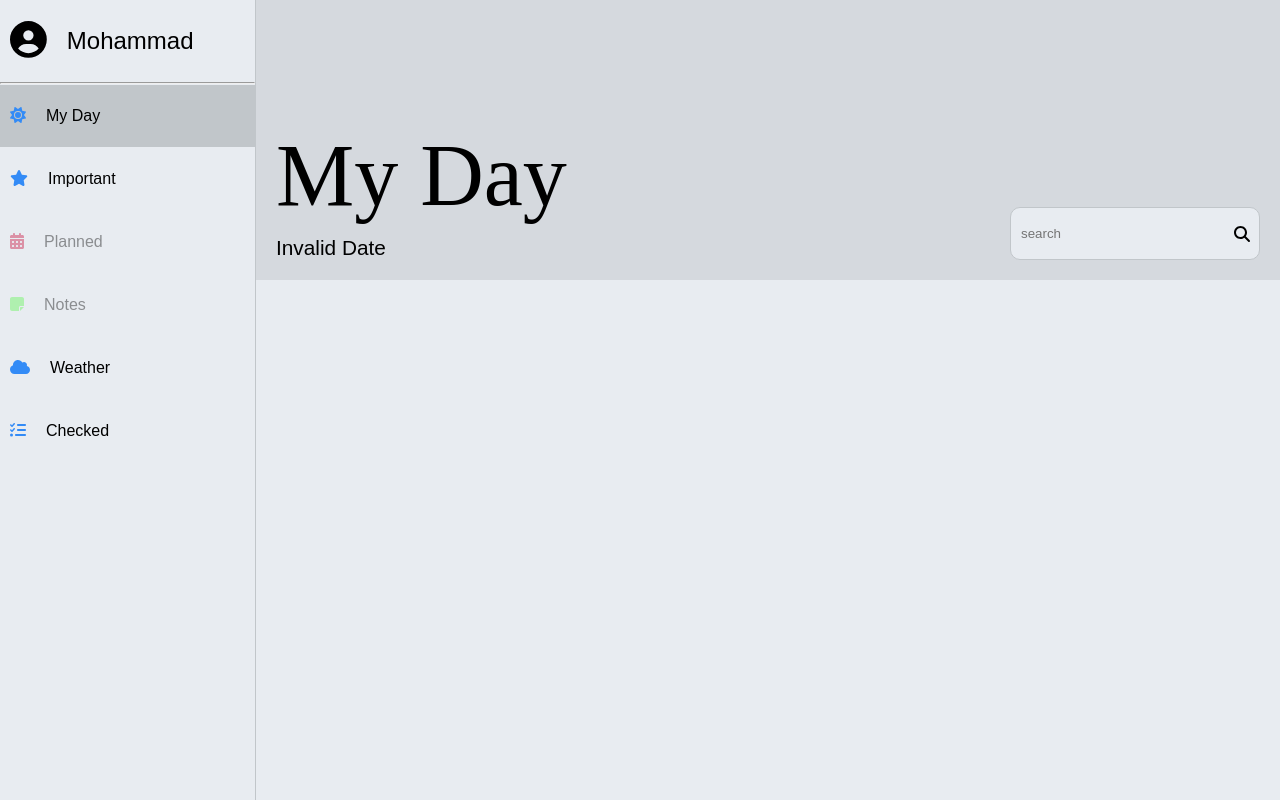
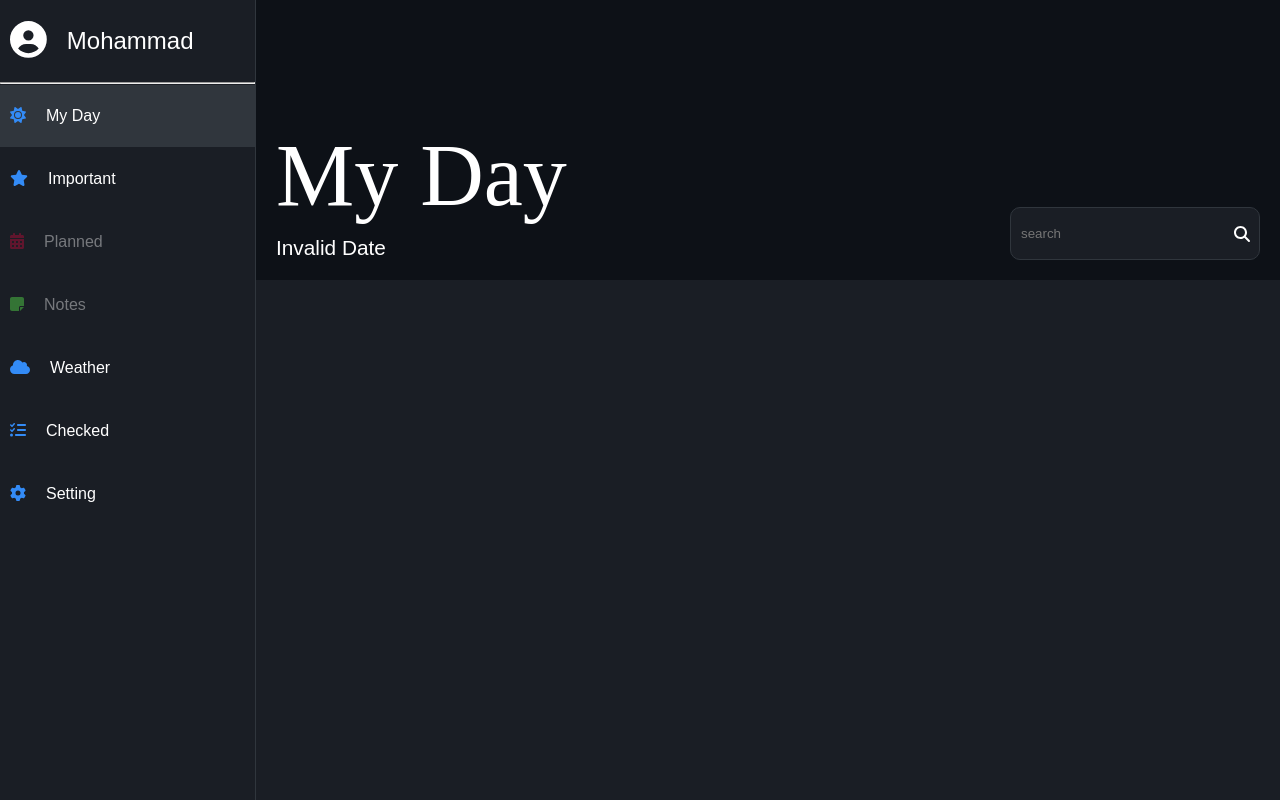
Before and after one commit to MohammadNourizadeh/taskManager3, a React (Vite) app in the folder front-end/: page /admin in a window 1280 px wide. Built offline with nearby package versions, Linux system fonts and the light colour scheme; no server answers.

Commit message:
working on sidebar item component

```diff
--- a/front-end/src/layout/admin/components/sidebar/components/sidebarItems/components/sidebarItem/SidebarItem.module.scss
+++ b/front-end/src/layout/admin/components/sidebar/components/sidebarItems/components/sidebarItem/SidebarItem.module.scss
@@ -3,7 +3,8 @@
 li {
   margin: 1px 0px;
   a,
-  .disableItemIconAndNameContainer {
+  .disableItem,
+  .itemWithChildren {
     padding: 22px 10px;
     display: flex;
     gap: 20px;
@@ -11,14 +12,16 @@
     text-decoration: none;
   }
 
-  .disableItemIconAndNameContainer {
+  .disableItem {
     opacity: 0.4;
   }
 }
 
 // light mode
 #lightMode {
-  a {
+  a,
+  .itemWithChildren,
+  .disableItem {
     color: index.$lightMode_text_color;
 
     &:hover {
@@ -33,7 +36,9 @@
 
 // dark mode
 #darkMode {
-  a {
+  a,
+  .itemWithChildren,
+  .disableItem {
     color: index.$darkMode_text_color;
 
     &:hover {
--- a/front-end/src/layout/admin/components/sidebar/components/sidebarItems/components/sidebarItem/SidebarItem.tsx
+++ b/front-end/src/layout/admin/components/sidebar/components/sidebarItems/components/sidebarItem/SidebarItem.tsx
@@ -13,27 +13,32 @@
     const dispatch = useDispatch()
 
     return (
-        <>
-            {/* .................... disable item .................. */}
-            {disable &&
-                <li className={styles.disableItem}>
-                    <div className={styles.disableItemIconAndNameContainer}>
-                        <span style={{ color: iconColor ?? 'rgb(51, 139, 246)' }}>
-                            <FontAwesomeIcon icon={icon} />
-                        </span>
-                        {name}
-                    </div>
-                </li>}
-
-            {!disable && !children &&
-                <li className={styles.linkItem} id={setting.mode === 'dark' ? styles.darkMode : styles.lightMode}>
+        disable ?
+            <li>
+                <div className={styles.disableItem}>
+                    <span style={{ color: iconColor ?? 'rgb(51, 139, 246)' }}>
+                        <FontAwesomeIcon icon={icon} />
+                    </span>
+                    {name}
+                </div>
+            </li> :
+            !children ?
+                <li id={setting.mode === 'dark' ? styles.darkMode : styles.lightMode}>
                     <Link to={linkAddress ?? '#'} onClick={() => { dispatch(changePageName(name)) }} id={pageName === name ? styles.chosenItem : ''}>
                         <span style={{ color: iconColor ?? 'rgb(51, 139, 246)' }}>
                             <FontAwesomeIcon icon={icon} />
                         </span>
                         {name}
                     </Link>
-                </li>}
-        </>
+                </li>
+                :
+                <li>
+                    <div className={styles.itemWithChildren}>
+                        <span style={{ color: iconColor ?? 'rgb(51, 139, 246)' }}>
+                            <FontAwesomeIcon icon={icon} />
+                        </span>
+                        {name}
+                    </div>
+                </li>
     )
 }
--- a/front-end/src/store/slices/setting.ts
+++ b/front-end/src/store/slices/setting.ts
@@ -6,7 +6,7 @@
 
 const initialState: SettingSliceInitialStateType = {
   setting: {
-    mode: "light", // light or dark mode
+    mode: "dark", // light or dark mode
   },
 };
 
```
